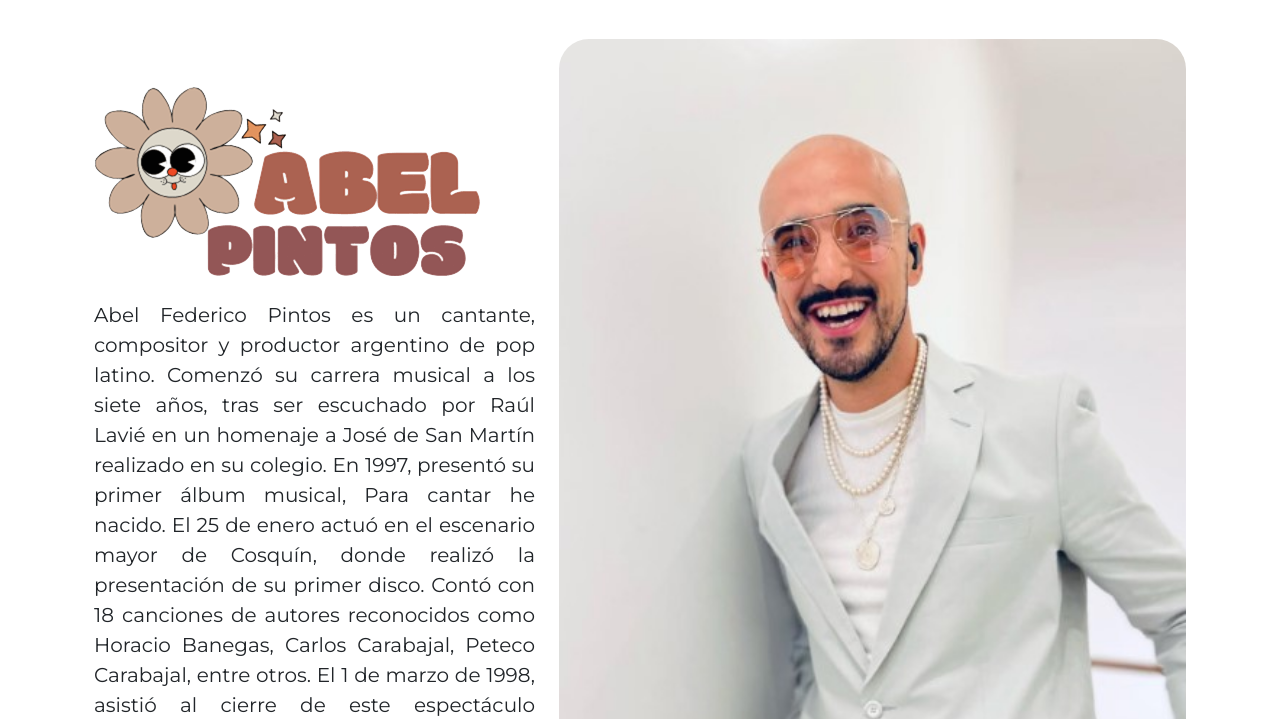
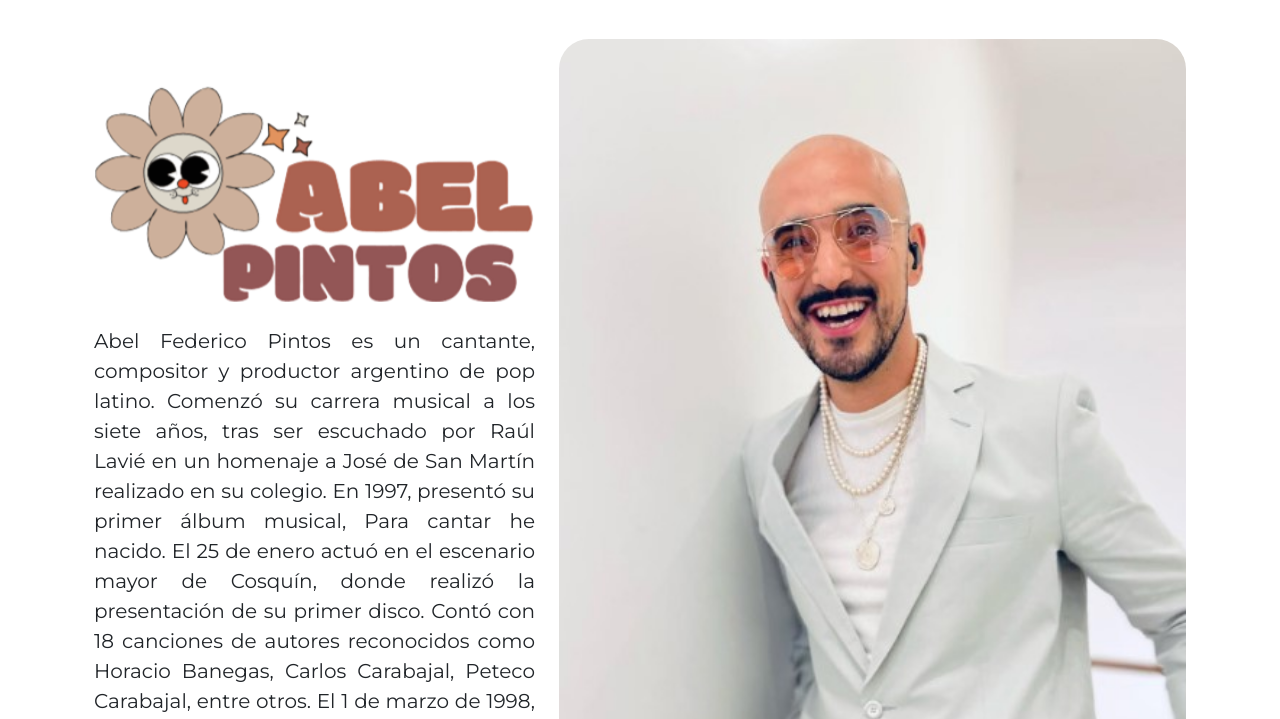
Before and after one commit to LuzPonce02/Bibliografia-Abel-Pintos, a plain HTML site: page index.html in a window 1280 px wide. Shown: the part 81-800 px from the top of the page. Drawn offline with nearby package versions, Linux system fonts and the light colour scheme; files whose address does not match are found by name.

Commit message:
le puse width 100 a la img del titulo de inicio

```diff
--- a/index.html
+++ b/index.html
@@ -68,8 +68,8 @@
   <main class="container main-home pt-5">
     <section class="container main-content">
       <div class="row mt-4">
-        <div class="col-12 col-sm-12 col-md-12 col-xl-5">
-          <img class="animate__animated animate__rubberBand nombre-abel mt-5 pt-5" src="./assets/img/nombre-abel.png" alt="">
+        <div class="col-12 col-sm-12 col-md-12 col-xl-5 centro">
+          <img class="animate__animated animate__rubberBand nombre-abel mt-5 pt-5 w-100" src="./assets/img/nombre-abel.png" alt="">
           <p class="parrafo-inicio mt-4">
             Abel Federico Pintos es un cantante, compositor y productor
             argentino de pop latino. Comenzó su carrera musical a los siete
```
